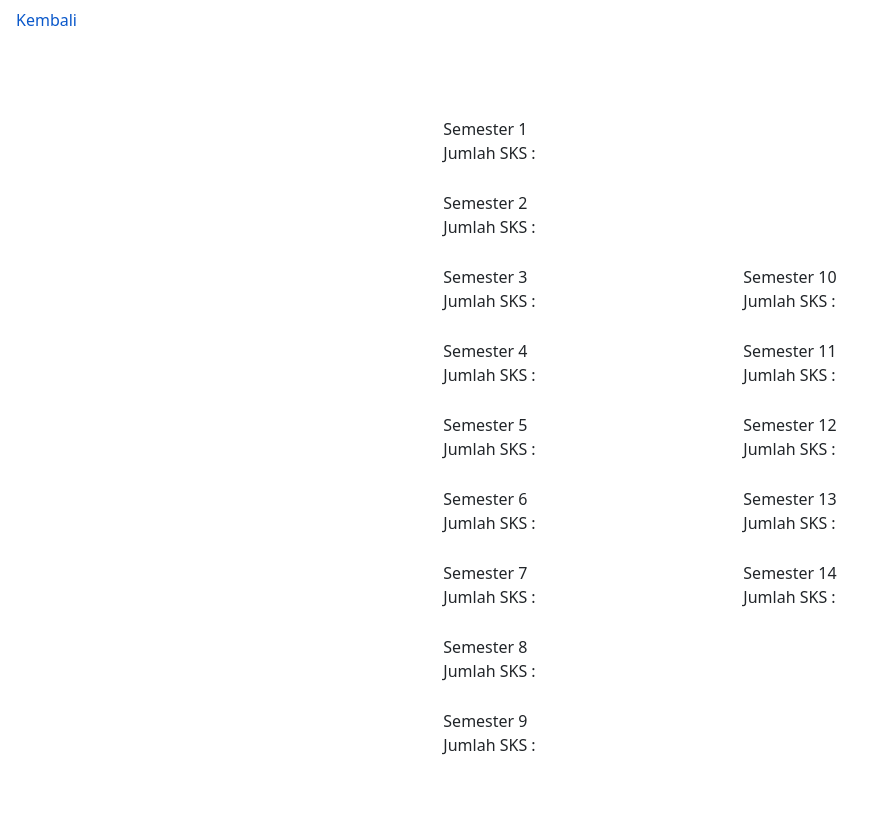
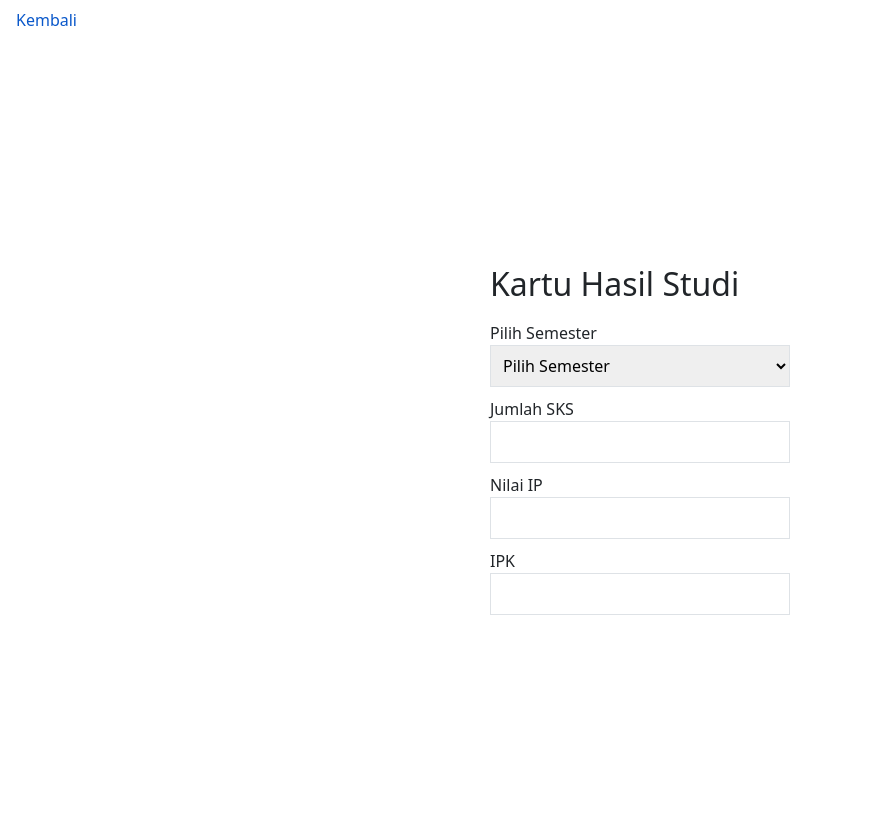
Before and after one commit to asurya-gz/fixppl, a PHP site: page /mahasiswa/khsMahasiswa.php in a window 1280 px wide. Shown: the whole page, without its empty margins (0-883 px from the left). Run offline with PHP 8.4, Linux system fonts and the light colour scheme.

Commit message:
Update khsMahasiswa.php

```diff
--- a/mahasiswa/khsMahasiswa.php
+++ b/mahasiswa/khsMahasiswa.php
@@ -4,8 +4,8 @@
 <head>
     <meta charset="UTF-8">
     <meta name="viewport" content="width=device-width, initial-scale=1.0">
-    <title>Halaman IRS</title>
-    <link rel="stylesheet" href="css/khsMahasiswa.css">
+    <title>KHS Mahasiswa</title>
+    <link rel="stylesheet" href="css/khsmahasiswa.css">
     <link href="https://cdn.jsdelivr.net/npm/bootstrap@5.3.2/dist/css/bootstrap.min.css" rel="stylesheet" integrity="sha384-T3c6CoIi6uLrA9TneNEoa7RxnatzjcDSCmG1MXxSR1GAsXEV/Dwwykc2MPK8M2HN" crossorigin="anonymous">
 </head>
 
@@ -15,91 +15,26 @@
             <a class="nav-link active" aria-current="page" href="../dashboardMahasiswa.php">Kembali</a>
         </li>
     </ul>
-
     <div class="container">
         <div class="kiri">
-            <div class="sem123">
-                <div class="sem1">
-                    <label for="semester1">Semester 1</label>
-                    <p>Jumlah SKS :</p>
-                    <p></p>
-                </div>
-                <div class="sem1">
-                    <label for="semester2">Semester 2</label>
-                    <p>Jumlah SKS :</p>
-                    <p></p>
-                </div>
-                <div class="sem1">
-                    <label for="semester3">Semester 3</label>
-                    <p>Jumlah SKS :</p>
-                    <p></p>
-                </div>
-            </div>
-            <div class="sem456">
-                <div class="sem1">
-                    <label for="semester4">Semester 4</label>
-                    <p>Jumlah SKS :</p>
-                    <p></p>
-                </div>
-                <div class="sem1">
-                    <label for="semester5">Semester 5</label>
-                    <p>Jumlah SKS :</p>
-                    <p></p>
-                </div>
-                <div class="sem1">
-                    <label for="semester6">Semester 6</label>
-                    <p>Jumlah SKS :</p>
-                    <p></p>
-                </div>
-            </div>
-            <div class="sem789">
-                <div class="sem1">
-                    <label for="semester7">Semester 7</label>
-                    <p>Jumlah SKS :</p>
-                    <p></p>
-                </div>
-                <div class="sem1">
-                    <label for="semester8">Semester 8</label>
-                    <p>Jumlah SKS :</p>
-                    <p></p>
-                </div>
-                <div class="sem1">
-                    <label for="semester9">Semester 9</label>
-                    <p>Jumlah SKS :</p>
-                    <p></p>
-                </div>
-            </div>
-        </div>
-        <div class="kanan">
-            <div class="sem123">
-                <div class="sem1">
-                    <label for="semester10">Semester 10</label>
-                    <p>Jumlah SKS :</p>
-                    <p></p>
-                </div>
-                <div class="sem1">
-                    <label for="semester11">Semester 11</label>
-                    <p>Jumlah SKS :</p>
-                    <p></p>
-                </div>
-                <div class="sem1">
-                    <label for="semester12">Semester 12</label>
-                    <p>Jumlah SKS :</p>
-                    <p></p>
-                </div>
-            </div>
-            <div class="sem456">
-                <div class="sem1">
-                    <label for="semester13">Semester 13</label>
-                    <p>Jumlah SKS :</p>
-                    <p></p>
-                </div>
-                <div class="sem1">
-                    <label for="semester14">Semester 14</label>
-                    <p>Jumlah SKS :</p>
-                    <p></p>
-                </div>
-            </div>
+            <h2>Kartu Hasil Studi</h2>
+            <form action="#" method="post">
+                <label for="semester">Pilih Semester</label>
+                <select id="semester" name="semester" class="bg-gray-50 border border-gray-300 text-gray-900 text-sm rounded-lg focus:ring-blue-500 focus:border-blue-500 block w-full p-2.5 dark:bg-gray-700 dark:border-gray-600 dark:placeholder-gray-400 dark:text-white dark:focus:ring-blue-500 dark:focus:border-blue-500" required>
+                    <option value="" disabled selected>Pilih Semester</option>
+                    <?php
+                    for ($i = 1; $i <= 14; $i++) {
+                        echo '<option value="' . $i . '">' . $i . '</option>';
+                    }
+                    ?>
+                </select>
+                <label for="sks">Jumlah SKS</label>
+                <input type="text" id="sks" name="sks" class="bg-gray-50 border border-gray-300 text-gray-900 text-sm rounded-lg focus:ring-blue-500 focus:border-blue-500 block w-full p-2.5 dark:bg-gray-700 dark:border-gray-600 dark:placeholder-gray-400 dark:text-white dark:focus:ring-blue-500 dark:focus:border-blue-500" readonly>
+                <label for="ip">Nilai IP</label>
+                <input type="text" id="ip" name="ip" class="bg-gray-50 border border-gray-300 text-gray-900 text-sm rounded-lg focus:ring-blue-500 focus:border-blue-500 block w-full p-2.5 dark:bg-gray-700 dark:border-gray-600 dark:placeholder-gray-400 dark:text-white dark:focus:ring-blue-500 dark:focus:border-blue-500" readonly>
+                <label for="ipk">IPK</label>
+                <input type="text" id="ipk" name="ipk" class="bg-gray-50 border border-gray-300 text-gray-900 text-sm rounded-lg focus:ring-blue-500 focus:border-blue-500 block w-full p-2.5 dark:bg-gray-700 dark:border-gray-600 dark:placeholder-gray-400 dark:text-white dark:focus:ring-blue-500 dark:focus:border-blue-500" readonly>
+            </form>
         </div>
     </div>
     <script src="https://cdn.jsdelivr.net/npm/bootstrap@5.3.2/dist/js/bootstrap.bundle.min.js" integrity="sha384-C6RzsynM9kWDrMNeT87bh95OGNyZPhcTNXj1NW7RuBCsyN/o0jlpcV8Qyq46cDfL" crossorigin="anonymous"></script>
```
